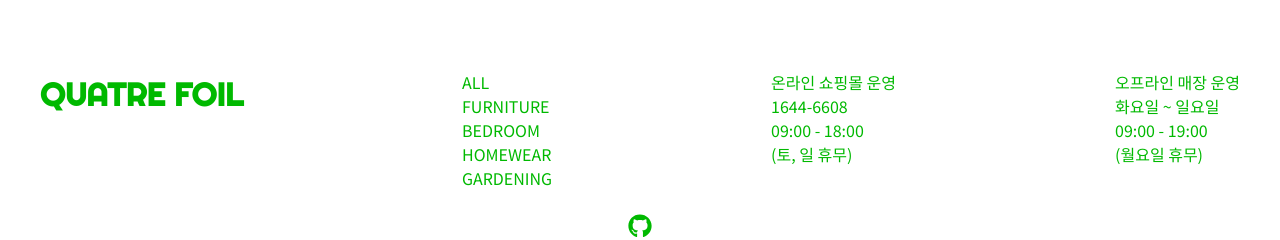
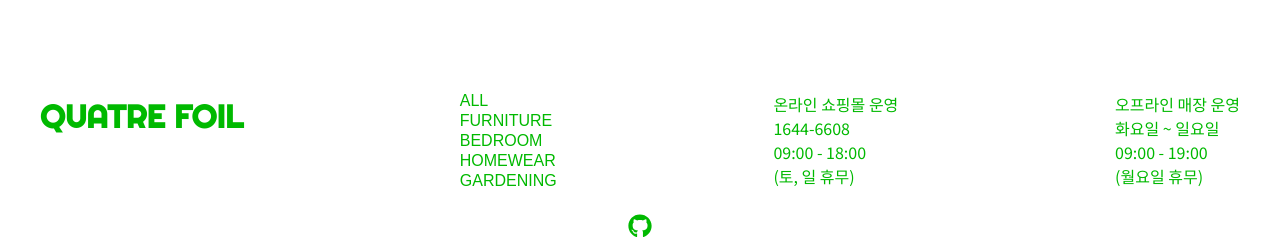
Before and after one commit to yujiseok/quatre-foil, a React (Vite) app: page /cart in a window 1280 px wide. Shown: the part 499-739 px from the top of the page. Built offline with nearby package versions, Linux system fonts and the light colour scheme; no server answers.

Commit message:
#67 - refactor: category 리덕스 -> query로 변경

```diff
--- a/src/app/store.ts
+++ b/src/app/store.ts
@@ -2,7 +2,6 @@ import { combineReducers, configureStore } from "@reduxjs/toolkit";
 import authReducer from "features/authSlice";
 import cartReducer from "features/cartSlice";
 import purchaseReducer from "features/purchaseSlice";
-import categoryReducer from "features/categorySlice";
 import toggleReducer from "features/toggleSlice";
 import { persistStore, persistReducer } from "redux-persist";
 import storage from "redux-persist/lib/storage";
@@ -15,7 +14,6 @@ const persistConfig = {
 
 const rootReducer = combineReducers({
   toggleReducer,
-  categoryReducer,
   auth: authReducer,
   cart: cartReducer,
   purchase: purchaseReducer,
--- a/src/components/Layout/Aside.tsx
+++ b/src/components/Layout/Aside.tsx
@@ -2,12 +2,11 @@ import { useAppDispatch, useAppSelector } from "app/hooks";
 import styled from "styled-components";
 import { closeMenu } from "features/toggleSlice";
 import { motion } from "framer-motion";
-import { Link } from "react-router-dom";
+import { Link, useNavigate } from "react-router-dom";
 import { IoClose, IoChevronDown } from "react-icons/io5";
 import type { MouseEvent } from "react";
 import { useEffect, useState } from "react";
 import { mobile, tablet } from "@global/responsive";
-import { setCategory } from "features/categorySlice";
 
 interface IBtn {
   isOpen: boolean;
@@ -18,13 +17,14 @@ const Aside = () => {
   const dispatch = useAppDispatch();
   const [isOpen, setIsOpen] = useState(false);
   const { accessToken } = useAppSelector((state) => state.auth);
+  const navigate = useNavigate();
 
   const handleClick = () => setIsOpen((prev) => !prev);
+  const handleClickCategory = (e: MouseEvent<HTMLButtonElement>) => {
+    dispatch(closeMenu());
+    navigate(`/shop?category=${e.currentTarget.textContent}`);
+  };
 
-  const handleClickCategory = (e: MouseEvent<HTMLAnchorElement>) => {
-    dispatch(setCategory(e.currentTarget.textContent));
-    dispatch(closeMenu());
-  };
   const handleResize = () => {
     if (window.innerWidth > 768) {
       dispatch(closeMenu());
@@ -64,7 +64,7 @@ const Aside = () => {
             <li>
               <ShopDropdown>
                 <button type="button" onClick={() => dispatch(closeMenu())}>
-                  <Link to="/shop">shop</Link>
+                  <Link to="/shop?category=ALL">shop</Link>
                 </button>
                 <DropdownBtn
                   type="button"
@@ -79,9 +79,9 @@ const Aside = () => {
                 <DropdownMenu>
                   {CATEGORY.map((item) => (
                     <li key={item}>
-                      <Link to="/shop" onClick={handleClickCategory}>
+                      <button type="button" onClick={handleClickCategory}>
                         {item}
-                      </Link>
+                      </button>
                     </li>
                   ))}
                 </DropdownMenu>
--- a/src/components/Layout/Footer.tsx
+++ b/src/components/Layout/Footer.tsx
@@ -1,22 +1,17 @@
-import { Link } from "react-router-dom";
+import { useSearchParams } from "react-router-dom";
 import styled from "styled-components";
 import { FaGithub } from "react-icons/fa";
 import TopBtnPortal from "@components/topBtn/TopBtnPortal";
 import TopBtn from "@components/topBtn/TopBtn";
 import { tablet } from "@global/responsive";
-import { useAppDispatch } from "app/hooks";
-import { setCategory } from "features/categorySlice";
 import type { MouseEvent } from "react";
-import { scrollToTop } from "lib/utils/scroll";
 
 const CATEGORY = ["ALL", "FURNITURE", "BEDROOM", "HOMEWEAR", "GARDENING"];
 
 const Footer = () => {
-  const dispatch = useAppDispatch();
-
-  const handleClickCategory = (e: MouseEvent<HTMLAnchorElement>) => {
-    dispatch(setCategory(e.currentTarget.textContent));
-    scrollToTop();
+  const [searchParams, setSearchParams] = useSearchParams();
+  const handleClickCategory = (e: MouseEvent<HTMLButtonElement>) => {
+    setSearchParams({ category: e.currentTarget.textContent as string });
   };
 
   return (
@@ -28,9 +23,9 @@ const Footer = () => {
             <ul>
               {CATEGORY.map((item) => (
                 <li key={item}>
-                  <Link to="/shop" onClick={handleClickCategory}>
+                  <button type="button" onClick={handleClickCategory}>
                     {item}
-                  </Link>
+                  </button>
                 </li>
               ))}
             </ul>
@@ -97,6 +92,12 @@ const FooterTop = styled.div`
     flexDirection: "row",
     justifyContent: "space-between",
   })}
+
+  ul {
+    display: flex;
+    flex-direction: column;
+    gap: 0.125rem;
+  }
 `;
 const FooterBottom = styled.div`
   text-align: center;
--- a/src/features/categorySlice.ts
+++ /dev/null
@@ -1,30 +0,0 @@
-import { createSlice } from "@reduxjs/toolkit";
-import { type } from "os";
-
-export type Category =
-  | "ALL"
-  | "FURNITURE"
-  | "BEDROOM"
-  | "HOMEWEAR"
-  | "GARDENING";
-export interface CategoryState {
-  category: Category;
-}
-
-const initialState: CategoryState = {
-  category: "ALL",
-};
-
-const categorySlice = createSlice({
-  name: "category",
-  initialState,
-  reducers: {
-    setCategory: (state, action) => {
-      state.category = action.payload;
-    },
-  },
-});
-
-export const { setCategory } = categorySlice.actions;
-
-export default categorySlice.reducer;
--- a/src/lib/hooks/useGetAllProductsQuery.ts
+++ b/src/lib/hooks/useGetAllProductsQuery.ts
@@ -1,8 +1,7 @@
 import { useQuery } from "@tanstack/react-query";
 import { getAllProducts } from "api/product";
-import type { Category } from "features/categorySlice";
 
-const useGetAllProductsQuery = (category?: Category) => {
+const useGetAllProductsQuery = (category?: string) => {
   const {
     data: products,
     isLoading,
```
